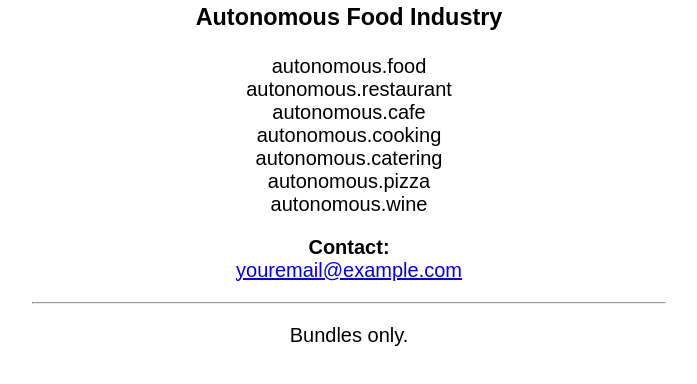
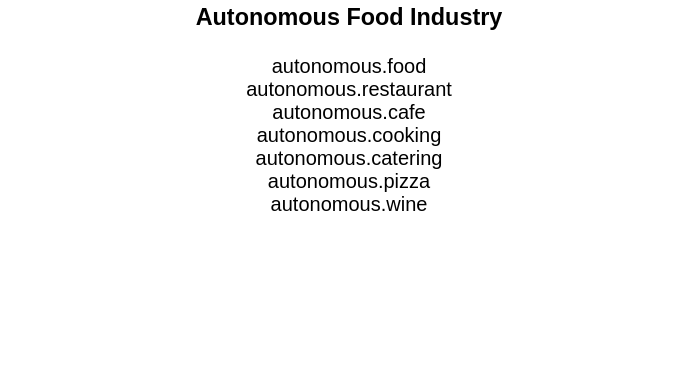
Before and after one commit to bundleddomains/Bundled-Domains, a plain HTML site: page index.html in a window 1280 px wide. Shown: the part 268-652 px from the top of the page, without its empty margins (291-988 px from the left). Drawn offline with Linux system fonts and the light colour scheme.

Commit message:
Update index.html

```diff
--- a/index.html
+++ b/index.html
@@ -32,14 +32,5 @@ This website offers domain bundles.
   <li>autonomous.wine</li>
 </ul>
 
-<p>
-<strong>Contact:</strong><br>
-<a href="mailto:youremail@example.com">youremail@example.com</a>
-</p>
-
-<hr style="width:50%;">
-
-<p>Bundles only.</p>
-
 </body>
 </html>
```
